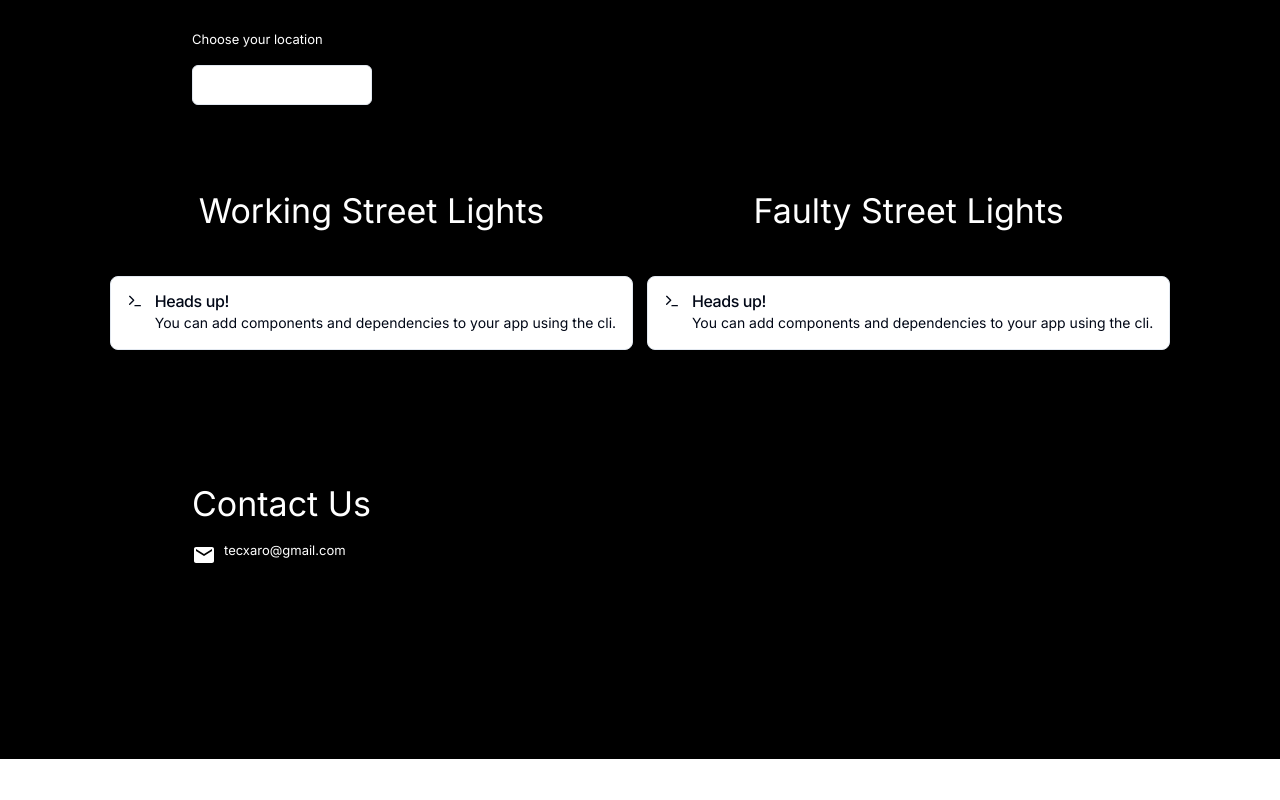
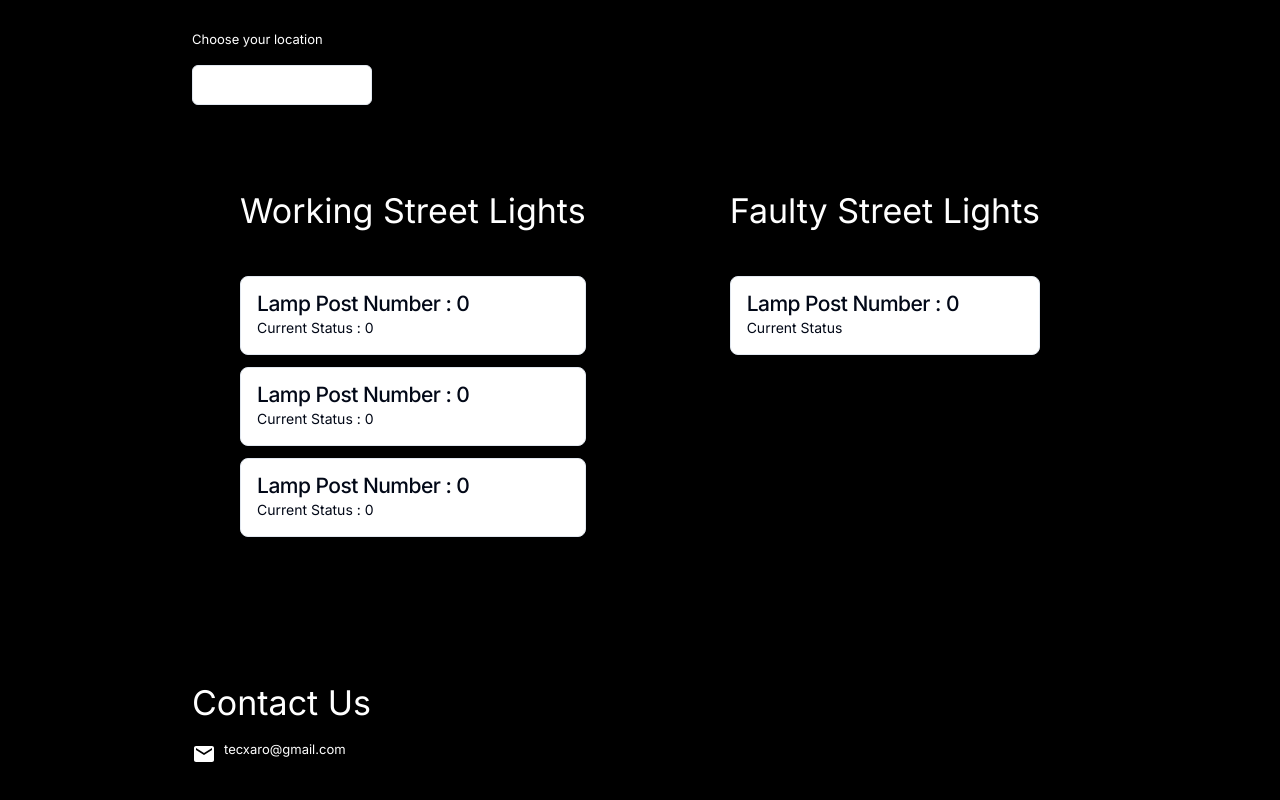
Before and after one commit to love-to-code108/acehack3.0-project, a React (Vite) app: page / in a window 1280 px wide. Shown: the part 1615-2415 px from the top of the page. Before the commit the page ends 2374 px from the top, so only its background shows below. Built offline with nearby package versions, Linux system fonts and the light colour scheme; no server answers.

Commit message:
commiting everything all at once

```diff
--- a/src/App.jsx
+++ b/src/App.jsx
@@ -61,20 +61,46 @@ function App() {
 
 function MainApp() {
 
+  const arr = [1, 2, 3]
 
 
-  const [data, setData] = useState(null);
 
-  useEffect(() => {
+
+  // const [data, setData] = useState(null);
+  const [lampNo, setLampNo] = useState(0);
+  const [lampStatus, setlampStatus] = useState(0);
+
+  const lampPostCheckingStuff = (data) => {
+    console.log(data);
+
+    setLampNo(data.lampNo)
+    const lampNo = data.lampNo;
+
+    if (lampNo == 1) {
+      setlampStatus(data.value);
+    }
+
+  }
+
+
+
+
+
+  setInterval(() => {
     axios.get('http://192.168.246.122:8080/data')
       .then(response => {
-        setData(response.data);
-        console.log("This shit is working");
+
+        lampPostCheckingStuff(response.data);
+        // console.log(response.data);
+        // console.log("This shit is working");
       })
       .catch(error => {
         console.error('Error fetching data:', error);
+
       });
-  }, []);
+  }, 10000)
+
+
 
 
 
@@ -227,26 +253,39 @@ function MainApp() {
           {/* COLUMN FOR WORKING STREET LIGHTS */}
           <div className=" flex flex-col items-center">
             <h1 className=" font-34 mb-10">Working Street Lights</h1>
-            <Alert>
-              <Terminal className="h-4 w-4" />
-              <AlertTitle>Heads up!</AlertTitle>
-              <AlertDescription>
-                You can add components and dependencies to your app using the cli.
-              </AlertDescription>
-            </Alert>
+
+            {arr.map((value, index) => {
+
+
+              return (<Alert key={index} className=" font-21 mb-3">
+
+                <AlertTitle>Lamp Post Number : {lampNo}</AlertTitle>
+                <AlertDescription>
+                  Current Status : {lampStatus}
+                </AlertDescription>
+              </Alert>);
+            })}
+
 
           </div>
+
+
+
+
 
           {/* COLUMN FOR FAULTY STREET LIGHTS */}
           <div className=" flex flex-col items-center">
             <h1 className=" font-34 mb-10">Faulty Street Lights</h1>
-            <Alert>
-              <Terminal className="h-4 w-4" />
-              <AlertTitle>Heads up!</AlertTitle>
+
+
+            <Alert className=" font-21">
+
+              <AlertTitle>Lamp Post Number : {lampNo}</AlertTitle>
               <AlertDescription>
-                You can add components and dependencies to your app using the cli.
+                Current Status
               </AlertDescription>
             </Alert>
+
           </div>
         </div>
 
--- a/src/main.jsx
+++ b/src/main.jsx
@@ -1,4 +1,3 @@
-import React from 'react'
 import ReactDOM from 'react-dom/client'
 import App from './App.jsx'
 import './index.css'
@@ -14,13 +13,12 @@ import { BrowserRouter , Routes ,Route } from 'react-router-dom';
 
 
 ReactDOM.createRoot(document.getElementById('root')).render(
-  <React.StrictMode>
+
     <BrowserRouter>
       <Routes>
         <Route Component={App} path='/'/>
         <Route Component={UserSignUp} path='/signup'/>
         <Route Component={UserLogin} path='/login'/>
       </Routes>
-    </BrowserRouter>
-  </React.StrictMode>,
+    </BrowserRouter>,
 )
```
